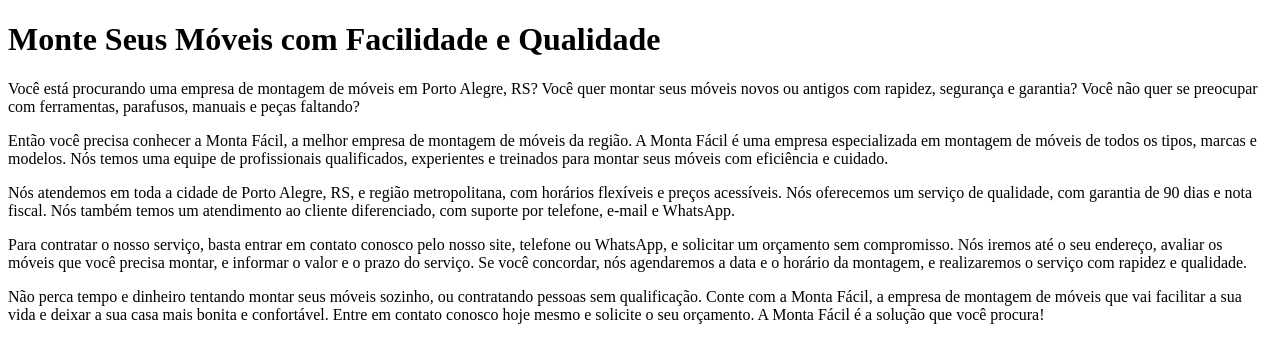
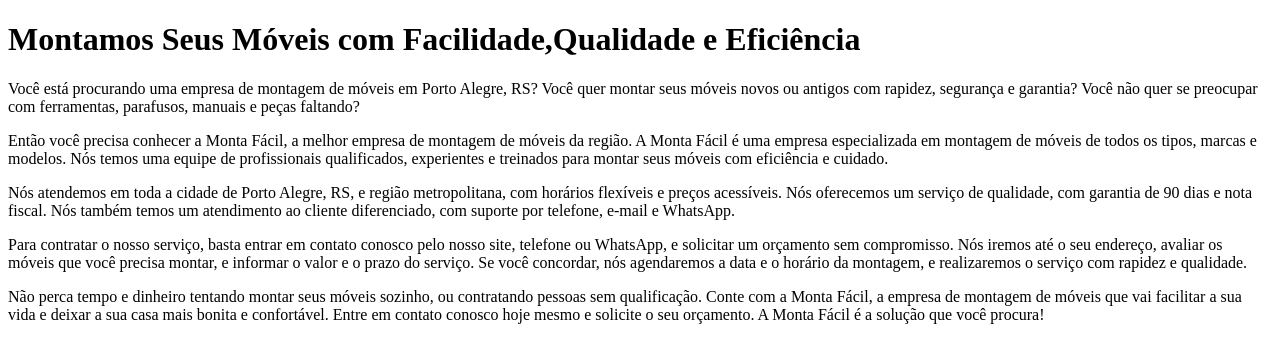
Before and after one commit to LuizSalustiano/site-trabalho, a plain HTML site: page index.html in a window 1280 px wide. Drawn offline with Linux system fonts and the light colour scheme.

Commit message:
atualizando h1

```diff
--- a/index.html
+++ b/index.html
@@ -7,7 +7,7 @@
     <title>Ls Montagem de Móveis</title>
 </head>
 <body>
-    <h1>Monte Seus Móveis com Facilidade e Qualidade</h1>
+    <h1>Montamos Seus Móveis com Facilidade,Qualidade e Eficiência</h1>
 
        <p> Você está procurando uma empresa de montagem de móveis em Porto Alegre, RS? Você quer montar seus móveis novos ou antigos com rapidez, segurança e garantia? Você não quer se preocupar com ferramentas, parafusos, manuais e peças faltando?</p>
 
```
